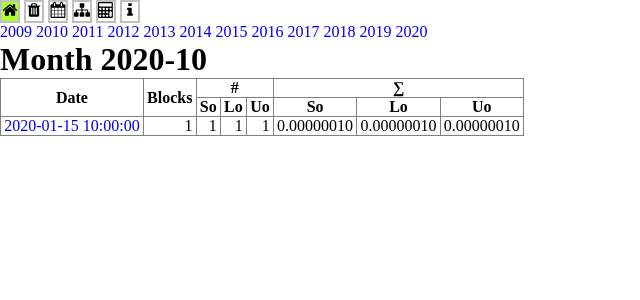
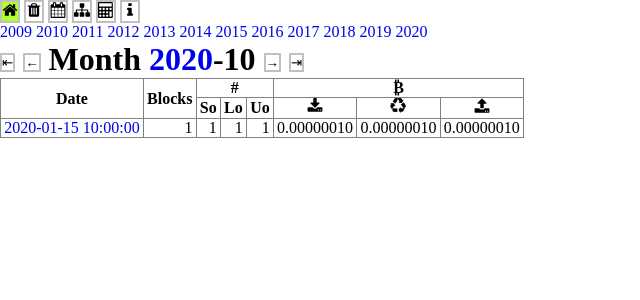
Before and after one commit to tieugene/bceweb, a Flask app: template bceweb/templates/src_month.html in a window 1280 px wide. Shown: the top 300 px of the page, without its empty margins (0-640 px from the left). Run offline with Flask 2, Linux system fonts and the light colour scheme; the template is opened without the code that fills it: most values are stand-ins (such as "Sample title", 1, 10 or a date in 2020); some libraries are stand-ins or nearby versions.

Commit message:
src_month.html 'pager' implemented

```diff
--- a/bceweb/templates/src_month.html
+++ b/bceweb/templates/src_month.html
@@ -6,21 +6,27 @@
     {% for y in range(2009, data.max_year + 1) %}
         <a href="{{ url_for('bceweb.src_year', y=y) }}"> {{ y }} </a>
     {% endfor %}
-    <h1> Month {{ data.year }}-{{ "%02d" | format(data.month) }} </h1>
+    <h1>
+        <button type="button"> {% if data.month > 1 %} <a href="{{ url_for('bceweb.src_month', y=data.year, m=1) }}"> &larrb; </a> {% else %} &larrb; {% endif %} </button>
+        <button type="button"> {% if data.month > 1 %} <a href="{{ url_for('bceweb.src_month', y=data.year, m=data.month - 1) }}"> &larr; {% else %} &larr; {% endif %} </a> </button>
+        Month <a href="{{ url_for('bceweb.src_year', y=data.year) }}">{{ data.year }}</a>-{{ "%02d" | format(data.month) }}
+        <button type="button"> {% if data.month < data.max_month %} <a href="{{ url_for('bceweb.src_month', y=data.year, m=data.month + 1) }}"> &rarr; </a> {% else %} &rarr; {% endif %} </button>
+        <button type="button"> {% if data.month < data.max_month %} <a href="{{ url_for('bceweb.src_month', y=data.year, m=data.max_month) }}"> &rarrb; </a> {% else %} &rarrb; {% endif %} </button>
+    </h1>
     <table class="thick">
     <tr>
         <th rowspan="2"> Date </th>
         <th rowspan="2"> Blocks </th>
         <th colspan="3"> # </th>
-        <th colspan="3"> &Sum; </th>
+        <th colspan="3"> &#8383; </th>
     </tr>
     <tr>
         <th> So </th>
         <th> Lo </th>
         <th> Uo </th>
-        <th> So </th>
-        <th> Lo </th>
-        <th> Uo </th>
+        <th> <img class="svg" title="STXO" alt="Download" src="{{ url_for('static', filename='svg/download.svg') }}"/> </th>
+        <th> <img class="svg" title="Local STXO" alt="Recycle" src="{{ url_for('static', filename='svg/recycle.svg') }}"/> </th>
+        <th> <img class="svg" title="UTXO" alt="Upload" src="{{ url_for('static', filename='svg/upload.svg') }}"/> </th>
     </tr>
     {% for rec in data.dates %}
         <tr>
```
Also changed, not shown: bceweb/static/svg/download.svg (added), bceweb/static/svg/recycle.svg (added), bceweb/static/svg/upload.svg (added).
